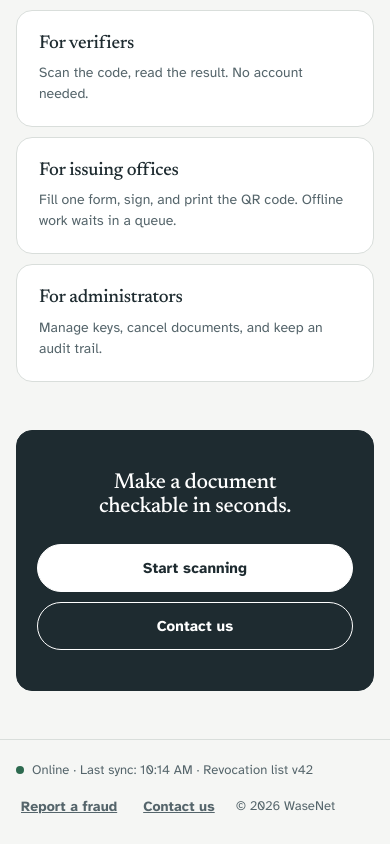
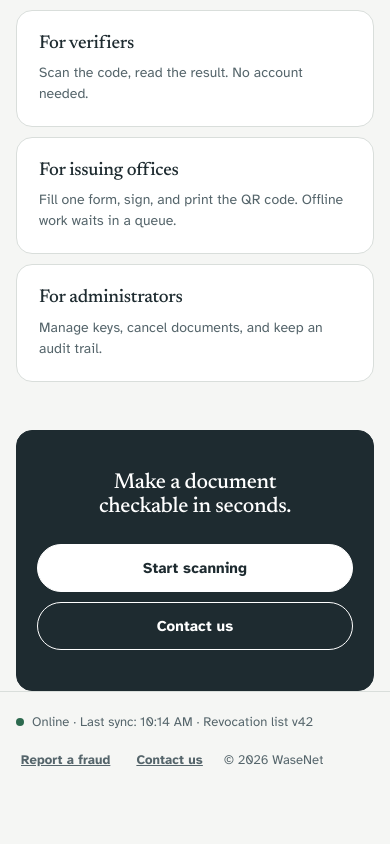
Before and after one commit to bereket2356-bit/WaseNet, a React (Vite) app in the folder frontend/: page / in a window 390 px wide. Shown: the part 1381-2225 px from the top of the page. After the commit the page ends 2181 px from the top, so only its background shows below. Built offline with nearby package versions, Linux system fonts and the light colour scheme.

Commit message:
fix: adjust root container overflow and footer touch targets for mobile
Add min-width constraints to root flex layout and main container to prevent mobile viewport clipping, and increase footer link tap targets to 40px.

```diff
--- a/frontend/src/App.jsx
+++ b/frontend/src/App.jsx
@@ -115,10 +115,10 @@ function MainApp() {
   }
 
   return (
-    <div style={{ display: 'flex', flexDirection: 'column', minHeight: '100vh', minHeight: '100dvh' }}>
+    <div style={{ display: 'flex', flexDirection: 'column', minHeight: '100vh', minHeight: '100dvh', width: '100%', minWidth: 0 }}>
       <Header currentRoute={route} navigate={navigate} />
 
-      <main className="main-content wrap" id="main-content" tabIndex="-1" style={{ flex: '1 0 auto', paddingBottom: '48px' }}>
+      <main className="main-content wrap" id="main-content" tabIndex="-1" style={{ flex: '1 0 auto', minWidth: 0 }}>
         <PageComponent routeParams={params} navigate={navigate} />
       </main>
 
--- a/frontend/src/components/Footer.jsx
+++ b/frontend/src/components/Footer.jsx
@@ -60,7 +60,7 @@ export default function Footer({ navigate }) {
           <a
             href="#/report"
             className="text-btn"
-            style={{ fontSize: '14px', padding: '0 4px', minHeight: '36px' }}
+            style={{ fontSize: '13px', padding: '0 4px', minHeight: '40px' }}
             onClick={(e) => {
               if (navigate) {
                 e.preventDefault();
@@ -73,7 +73,7 @@ export default function Footer({ navigate }) {
           <a
             href="#/contact"
             className="text-btn"
-            style={{ fontSize: '14px', padding: '0 4px', minHeight: '36px' }}
+            style={{ fontSize: '13px', padding: '0 4px', minHeight: '40px' }}
             onClick={(e) => {
               if (navigate) {
                 e.preventDefault();
```
